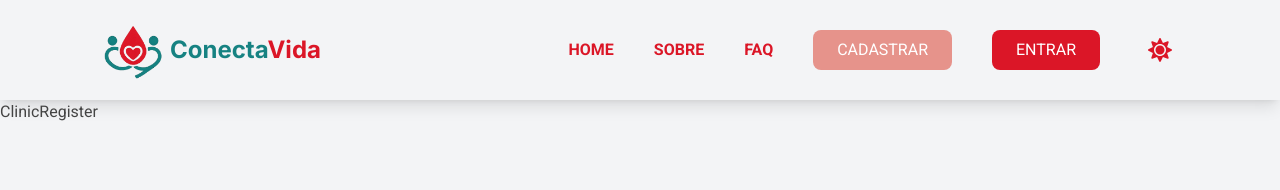
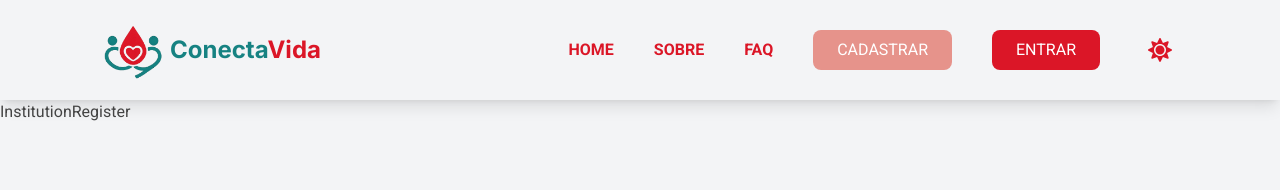
Before and after one commit to flaviare1s/maisprati-hub, a React (Vite) app: page /register/institution in a window 1280 px wide. Shown: the top 190 px of the page. Built offline with nearby package versions, Linux system fonts and the light colour scheme.

Commit message:
fix: names

```diff
--- a/src/App.jsx
+++ b/src/App.jsx
@@ -2,10 +2,8 @@ import { Routes, Route } from "react-router-dom";
 import { Home } from "./pages/Home";
 import { About } from "./pages/About";
 import { Login } from "./pages/Login";
-import { UserRegister } from "./pages/UserRegister";
-import { ClinicRegister } from "./pages/ClinicRegister";
+import { InstitutionRegister } from "./pages/InstitutionRegister";
 import { UserDashboard } from "./pages/UserDashboard";
-import { ClinicDashboard } from "./pages/ClinicDashboard";
 import { UserProfile } from "./pages/UserProfile";
 import { DonationHistory } from "./pages/DonationHistory";
 import { Appointments } from "./pages/Appointments";
@@ -26,6 +24,7 @@ import { ChatButton } from "./components/ChatButton";
 import { ChatBox } from "./components/ChatBox";
 import Modal from "react-modal";
 import { useState } from "react";
+import { DonatorRegister } from "./pages/DonatorRegister";
 
 Modal.setAppElement("#root")
 
@@ -45,10 +44,10 @@ function App() {
           <Route path="/about" element={<About />} />
           <Route path="/login" element={<Login />} />
           <Route path="/register" element={<SelectAccountType />} />
-          <Route path="/register/donator" element={<UserRegister />} />
-          <Route path="/register/institution" element={<ClinicRegister />} />
+          <Route path="/register/donator" element={<DonatorRegister />} />
+          <Route path="/register/institution" element={<InstitutionRegister />} />
           <Route path="/dashboard/user" element={<UserDashboard />} />
-          <Route path="/dashboard/institution" element={<ClinicDashboard />} />
+          <Route path="/dashboard/institution" element={<InstitutionRegister />} />
           <Route path="/profile" element={<UserProfile />} />
           <Route path="/donations" element={<DonationHistory />} />
           <Route path="/appointments" element={<Appointments />} />
--- a/src/pages/ClinicRegister.jsx
+++ /dev/null
@@ -1,5 +0,0 @@
-export const ClinicRegister = () => {
-  return (
-    <div>ClinicRegister</div>
-  )
-}
--- /dev/null
+++ b/src/pages/DonatorRegister.jsx
@@ -0,0 +1,5 @@
+export const DonatorRegister = () => {
+  return (
+    <div>DonatorRegister</div>
+  )
+}
--- /dev/null
+++ b/src/pages/InstitutionRegister.jsx
@@ -0,0 +1,5 @@
+export const InstitutionRegister = () => {
+  return (
+    <div>InstitutionRegister</div>
+  )
+}
--- a/src/pages/UserRegister.jsx
+++ /dev/null
@@ -1,5 +0,0 @@
-export const UserRegister = () => {
-  return (
-    <div>UserRegister</div>
-  )
-}
```
